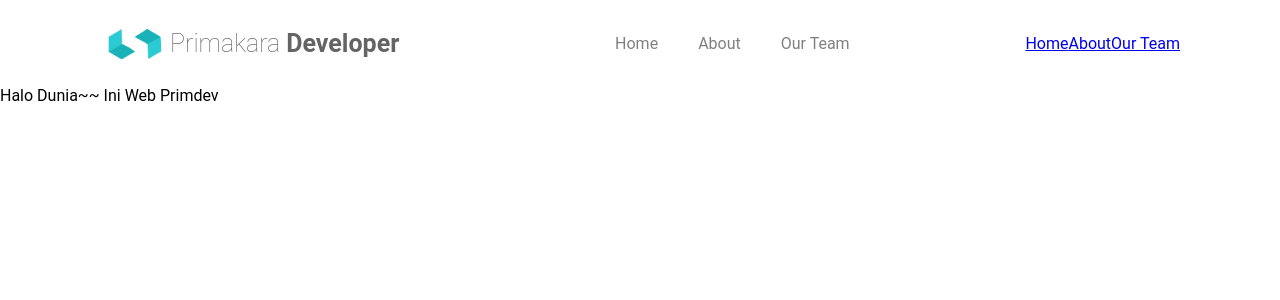
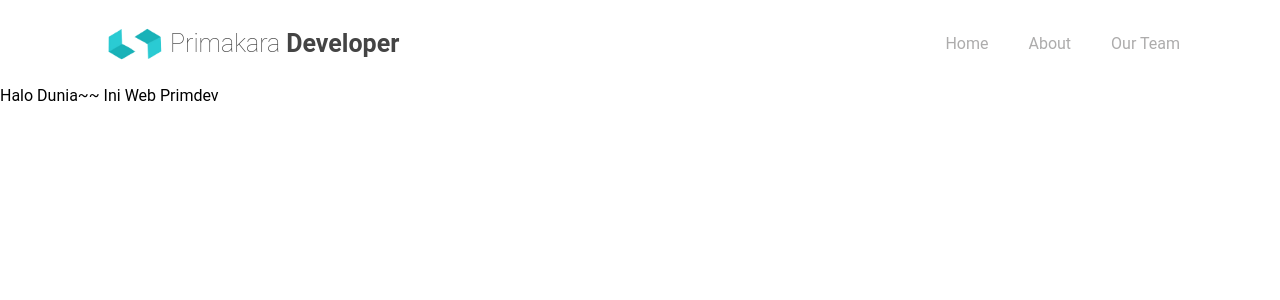
Before and after one commit to AgungPremaditya/landing-primdev, a Nuxt app: page / in a window 1280 px wide. Shown: the top 300 px of the page. Built offline with nearby package versions, Linux system fonts and the light colour scheme.

Commit message:
create hover effect in Header component

```diff
--- a/assets/styles/main.css
+++ b/assets/styles/main.css
@@ -8,7 +8,7 @@
 :root {
   --primary-blue: #1bb4bb;
   --secondary-blue: #2cccd4;
-  --primary-gray: rgb(100, 100, 100);
+  --primary-gray: rgb(68, 68, 68);
   --secondary-gray: rgb(173, 172, 172);
 }
 
--- a/components/HeaderApp.vue
+++ b/components/HeaderApp.vue
@@ -11,7 +11,7 @@
       <NuxtLink to="/about">About</NuxtLink>
       <NuxtLink to="/our-team">Our Team</NuxtLink>
     </nav>
-    <nav class="mobile-nav">
+    <nav class="mobile-nav hide">
       <NuxtLink to="/">Home</NuxtLink>
       <NuxtLink to="/about">About</NuxtLink>
       <NuxtLink to="/our-team">Our Team</NuxtLink>
@@ -34,7 +34,7 @@ header {
     text-decoration: none;
 
     h1 {
-      color: var(--primary-gray); // ! this is just a temporary color
+      color: var(--primary-gray);
       font-size: 25px;
       font-weight: 100;
 
@@ -45,9 +45,18 @@ header {
   }
 
   .desktop-nav a {
-    color: gray; // ! this is just a temporary color
+    color: var(--secondary-gray);
     margin-left: 40px;
     text-decoration: none;
+    transition: ease 1s all;
+  }
+
+  .desktop-nav a:hover {
+    color: var(--primary-gray);
+  }
+
+  nav.hide {
+    display: none;
   }
 }
 </style>
```
